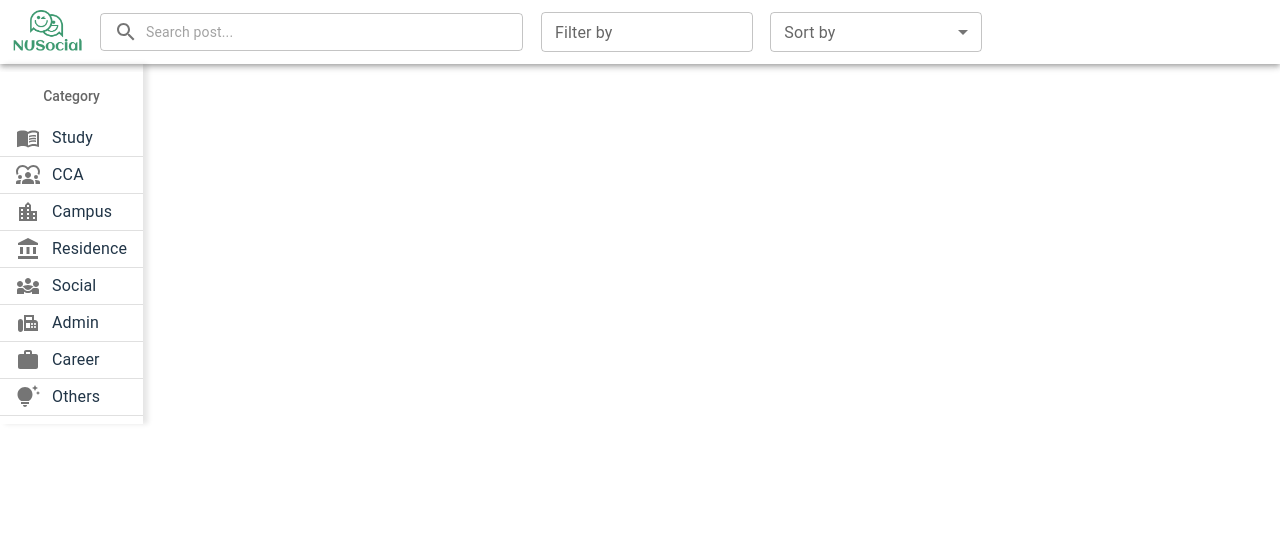
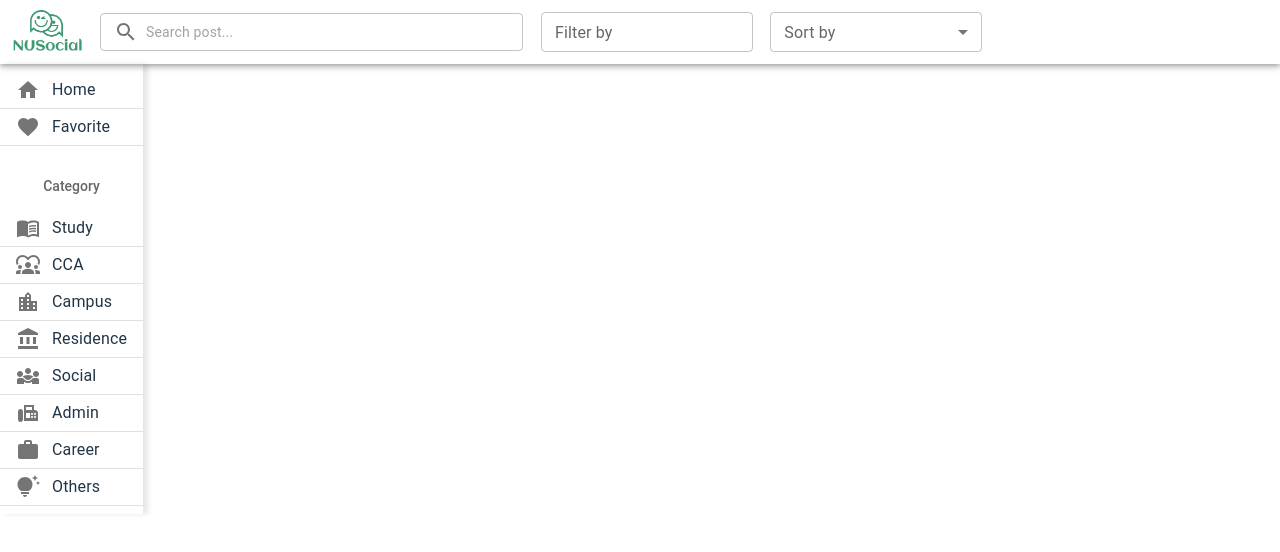
Before and after one commit to MAOXIONGKAI/NUSocial, a React (Vite) app in the folder frontend/: page / in a window 1280 px wide. Shown: the top 552 px of the page. Built offline with nearby package versions, Linux system fonts and the light colour scheme.

Commit message:
Add Section Menu to SideBar component and minor refactoring of types

```diff
--- a/frontend/src/components/IconMenu.tsx
+++ b/frontend/src/components/IconMenu.tsx
@@ -3,14 +3,14 @@ import IconMenuItemLayout from "../types/IconMenuItemLayout.tsx";
 import IconMenuItem from "./IconMenuItem.tsx";
 
 type Props = {
-    header?: string
-    setCategoryCondition: (categoryCondition: string) => void,
-    layoutList: IconMenuItemLayout[]
+    header?: string;
+    setSelectedOption: (option: string) => void;
+    layoutList: IconMenuItemLayout[];
 }
 
 export default function IconMenu({
                                      header,
-                                     setCategoryCondition,
+                                     setSelectedOption,
                                      layoutList,
                                  }: Props) {
     return (
@@ -20,7 +20,7 @@ export default function IconMenu({
                 <IconMenuItem
                     key={layout.text}
                     layout={layout}
-                    setCategoryOption={setCategoryCondition}
+                    setSelectedOption={setSelectedOption}
                 />
             ))}
         </MenuList>
--- a/frontend/src/components/IconMenuItem.tsx
+++ b/frontend/src/components/IconMenuItem.tsx
@@ -2,14 +2,14 @@ import {MenuItem, ListItemIcon, ListItemText, Divider} from '@mui/material'
 import IconMenuItemLayout from "../types/IconMenuItemLayout.tsx";
 
 type Props = {
-    layout: IconMenuItemLayout
-    setCategoryOption: (category: string) => void;
+    layout: IconMenuItemLayout;
+    setSelectedOption: (option: string) => void;
 }
 
-export default function IconMenuItem({layout, setCategoryOption}: Props) {
+export default function IconMenuItem({layout, setSelectedOption}: Props) {
 
     function handleClick(value: string) {
-        setCategoryOption(value);
+        setSelectedOption(value);
     }
 
     const {text, Icon} = layout
--- a/frontend/src/components/SideBar.tsx
+++ b/frontend/src/components/SideBar.tsx
@@ -1,6 +1,6 @@
 import Box from '@mui/material/Box'
 import IconMenu from "./IconMenu.tsx";
-import {categoryMenuOptions} from "../data/MenuData.tsx";
+import {sectionMenuOptions, categoryMenuOptions} from "../data/MenuData.tsx";
 
 type Props = {
     setCategoryCondition: (condition: string) => void;
@@ -17,6 +17,10 @@ export default function SideBar({setCategoryCondition}: Props) {
             }}
         >
             <IconMenu
+                layoutList={sectionMenuOptions}
+                setCategoryCondition={setCategoryCondition}
+            />
+            <IconMenu
                 header="Category"
                 layoutList={categoryMenuOptions}
                 setCategoryCondition={setCategoryCondition}
--- a/frontend/src/data/MenuData.tsx
+++ b/frontend/src/data/MenuData.tsx
@@ -1,3 +1,5 @@
+import HomeIcon from '@mui/icons-material/Home';
+import FavoriteIcon from '@mui/icons-material/Favorite';
 import StudyIcon from '@mui/icons-material/MenuBook';
 import CCAIcon from '@mui/icons-material/Diversity1';
 import CampusIcon from '@mui/icons-material/LocationCity';
@@ -6,6 +8,11 @@ import SocialIcon from '@mui/icons-material/Diversity3';
 import AdminIcon from '@mui/icons-material/Fax';
 import CareerIcon from '@mui/icons-material/Work';
 import OthersIcon from '@mui/icons-material/TipsAndUpdates';
+
+export const sectionMenuOptions = [
+    {text: "Home", Icon: HomeIcon},
+    {text: "Favorite", Icon: FavoriteIcon}
+]
 
 export const categoryMenuOptions = [
     {text: "Study", Icon: StudyIcon},
```
